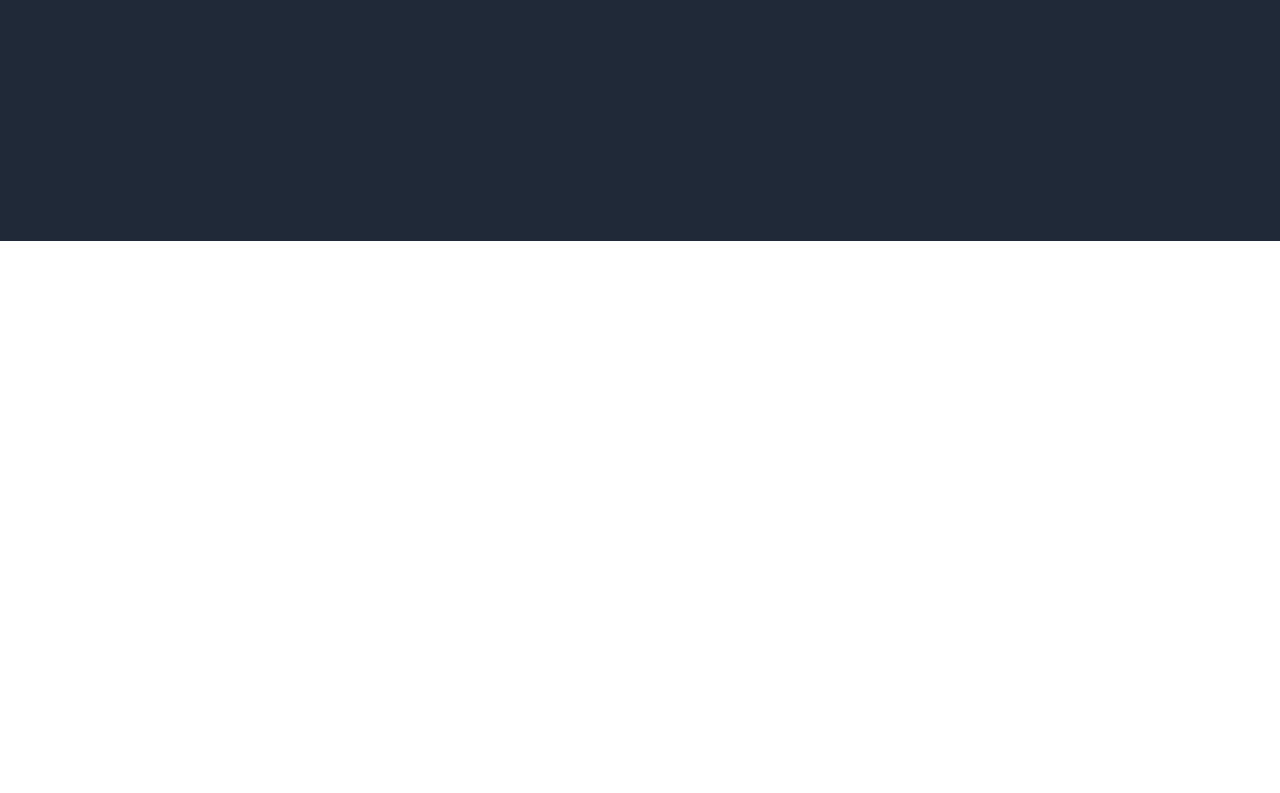
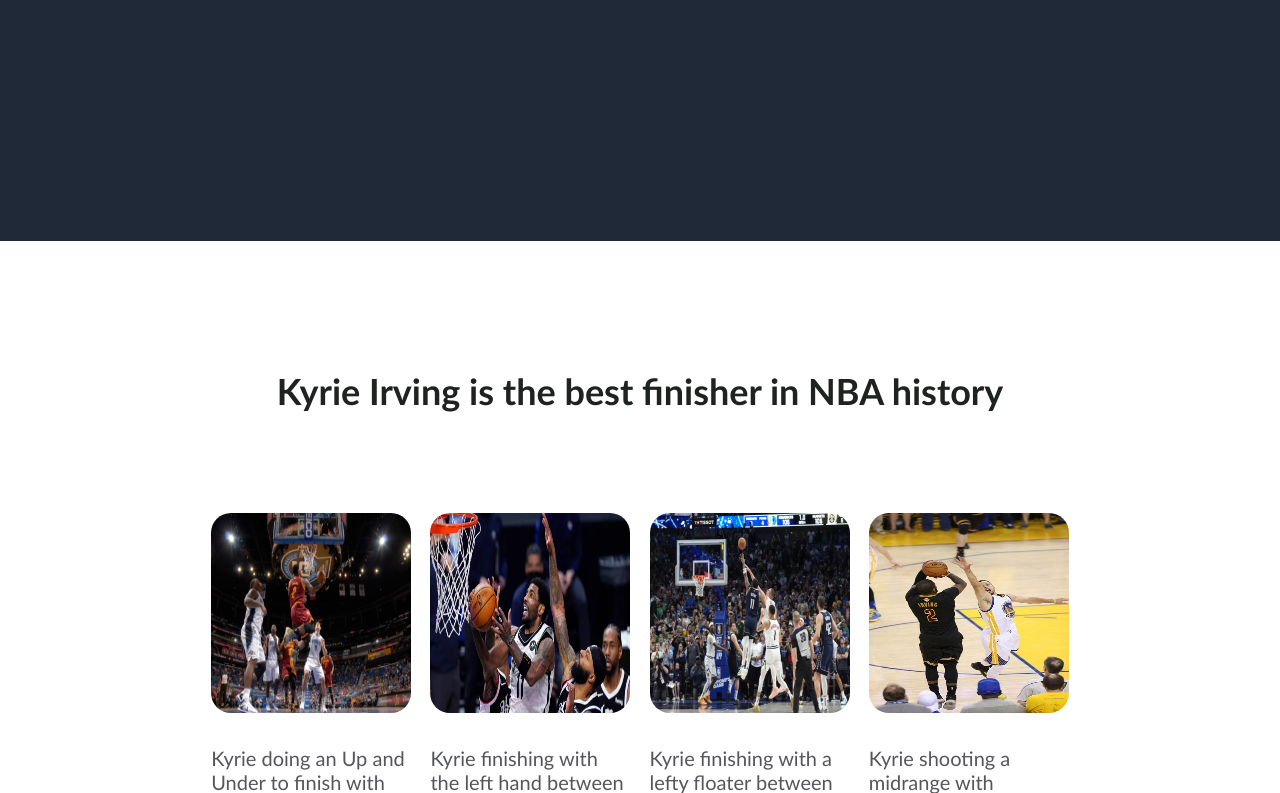
Before and after one commit to kelvinfrancis/odin-landing-page, a plain HTML site: page index.html in a window 1280 px wide. Shown: the part 638-1431 px from the top of the page. Before the commit the page ends 879 px from the top, so only its background shows below. Drawn offline with Linux system fonts and the light colour scheme.

Commit message:
Agregamos panel de informacion sobre Kyrie irving

```diff
--- a/index.html
+++ b/index.html
@@ -31,6 +31,44 @@
             <img src="./images/sc_president.webp" alt="Stephen Curry for president?">
         </div>
     </section>
-
+    <section id="social-proof">
+        <center>Kyrie Irving is the best finisher in NBA history</center>
+        <div id="information-list">
+            <ul>
+                <li>
+                    <div class="information-icons">
+                        <img src="./images/kyrie-right-finish.webp" alt="kyrie-right-finish">
+                    </div>
+                    <p class="information-subtext">
+                        Kyrie doing an Up and Under to finish with the right hand.
+                    </p>
+                </li>
+                <li>
+                    <div class="information-icons">
+                        <img src="./images/kyrie-left-finish.webp" alt="kyrie-left-finish">
+                    </div>
+                    <p class="information-subtext">
+                        Kyrie finishing with the left hand between traffic.
+                    </p>
+                </li>
+                <li>
+                    <div class="information-icons">
+                        <img src="./images/kyrie-lefty-floater.jpeg" alt="kyrie-left-finish">
+                    </div>
+                    <p class="information-subtext">
+                        Kyrie finishing with a lefty floater between traffic.
+                    </p>
+                </li>
+                <li>
+                    <div class="information-icons">
+                        <img src="./images/kyrie-midrange.jpeg" alt="kyrie-left-finish">
+                    </div>
+                    <p class="information-subtext">
+                        Kyrie shooting a midrange with defense.
+                    </p>
+                </li>
+            </ul>
+        </div>
+    </section>
 </body>
 </html>
--- a/styles.css
+++ b/styles.css
@@ -90,3 +90,49 @@ button:hover {
         margin-top: 55px;
     }
 }
+
+/* Information */
+#social-proof {
+    padding: 10% 15% 0 15%;
+
+    & center {
+        font-size: 36px;
+        font-weight: bolder;
+        color: #1f231f;
+        margin-bottom: 100px;
+    }
+
+    & #information-list,
+    #information-list ul {
+        width: 100%;
+        height: 10vh;
+    }
+
+    & #information-list ul {
+        display: flex;
+        list-style: none;
+        align-items: center;
+        justify-content: space-evenly;
+        flex-wrap: wrap;
+        margin: auto;
+        width: 100%;
+    }
+
+    & #information-list ul li {
+        height: 500px;
+    }
+
+    & .information-icons img {
+        border-radius: 20px;
+        width: 200px;
+        height: 200px;
+        margin-bottom: 30px;
+    }
+
+    & .information-subtext {
+        width: 200px;
+        color: #54565a;
+        font-size: 20px;
+    }
+
+}
```
Also changed, not shown: images/kyrie-clutch-three.jpeg (added), images/kyrie-left-finish.webp (added), images/kyrie-lefty-floater.jpeg (added), images/kyrie-midrange.jpeg (added), images/kyrie-right-finish.webp (added).
